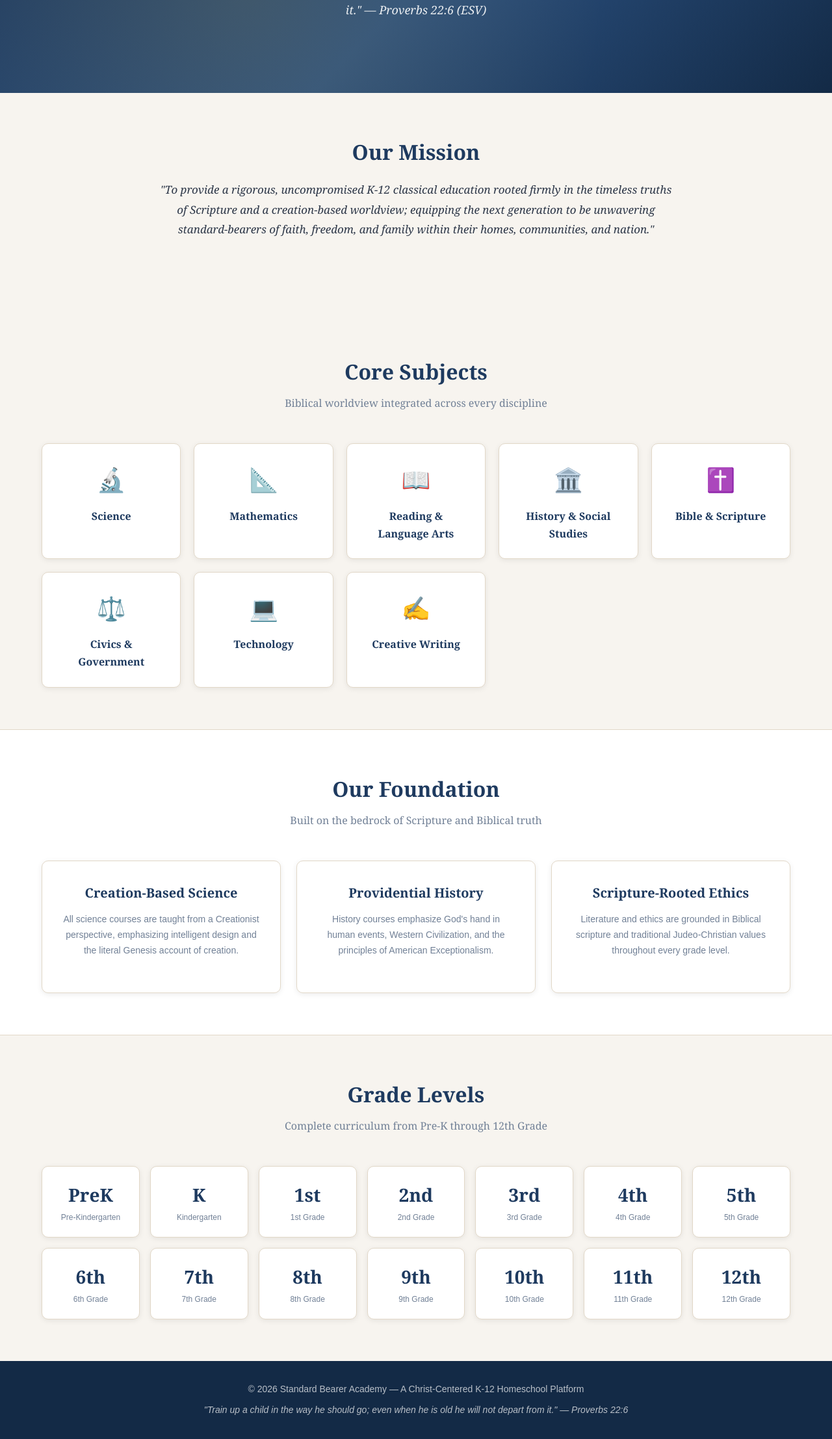
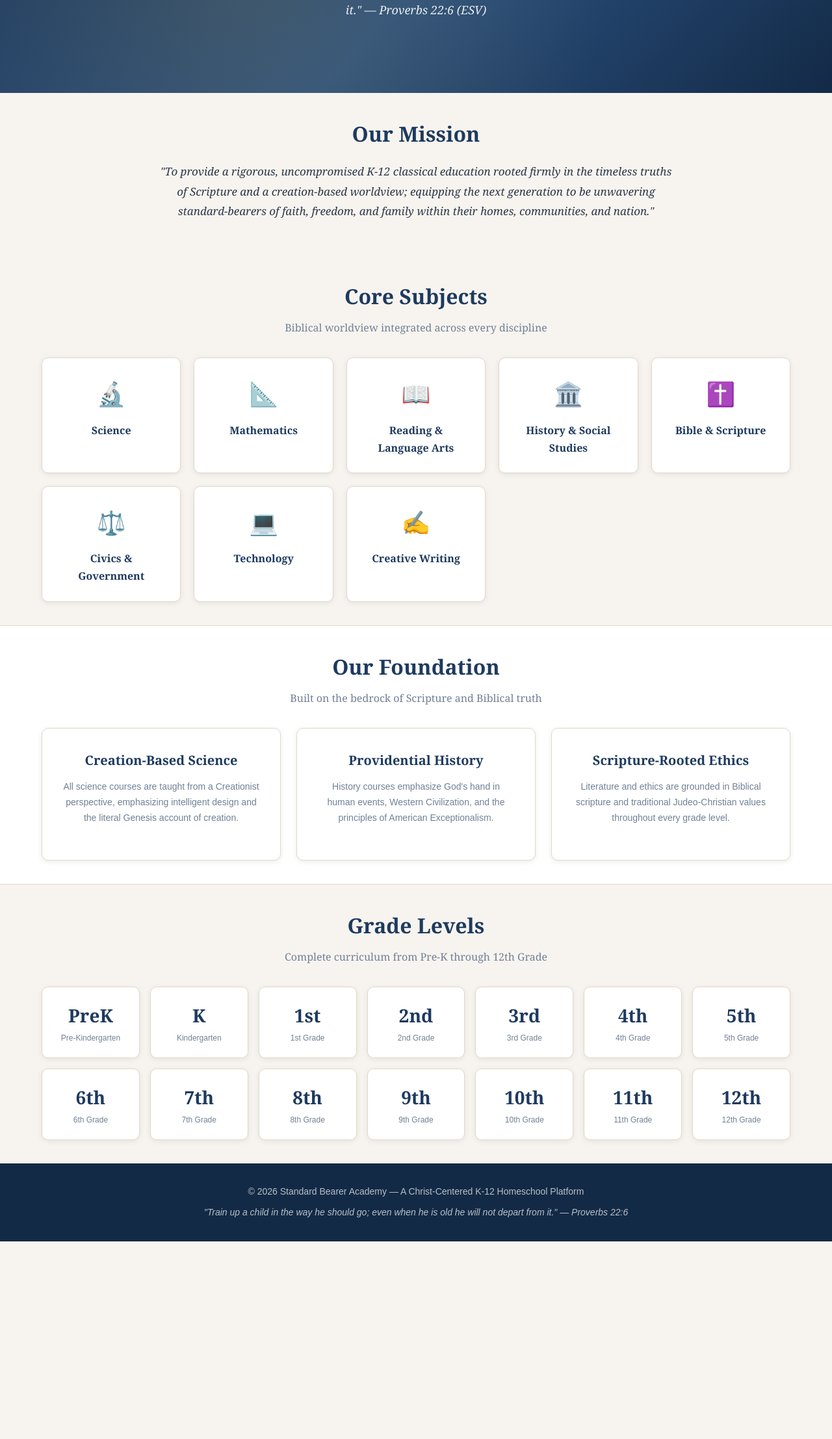
Before and after one commit to wholefoo/standard-bearer-academy, a Flask app: page / in a window 1280 px wide. Shown: the part 265-2479 px from the top of the page at 65% size. After the commit the page ends 2175 px from the top, so only its background shows below. Run offline with Flask 3, Linux system fonts and the light colour scheme.

Commit message:
Tighten vertical spacing between homepage sections
Update CSS styles for .section and .section-title to reduce padding and margin, and adjust margin in index.html for the mission statement section title.

Replit-Commit-Author: Agent
Replit-Commit-Session-Id: cea0a2be-61be-4cb1-9dd5-cbadc510cc15
Replit-Commit-Checkpoint-Type: full_checkpoint
Replit-Commit-Event-Id: 200886bd-868e-407c-9198-1260df8774c4
Replit-Commit-Screenshot-Url: https://storage.googleapis.com/screenshot-production-us-central1/33079b03-fd2e-495e-be56-1d326e56b46a/cea0a2be-61be-4cb1-9dd5-cbadc510cc15/lfYzqgD
Replit-Helium-Checkpoint-Created: true

```diff
--- a/static/css/style.css
+++ b/static/css/style.css
@@ -207,12 +207,12 @@ nav a:hover, nav a.active {
 }
 
 .section {
-    padding: 64px 0;
+    padding: 36px 0;
 }
 
 .section-title {
     text-align: center;
-    margin-bottom: 48px;
+    margin-bottom: 32px;
 }
 
 .section-title h2 {
--- a/templates/index.html
+++ b/templates/index.html
@@ -11,7 +11,7 @@
 
 <section class="section">
     <div class="container">
-        <div class="section-title" style="max-width: 800px; margin: 0 auto 48px;">
+        <div class="section-title" style="max-width: 800px; margin: 0 auto 16px;">
             <h2>Our Mission</h2>
             <p style="font-size: 17px; line-height: 1.8; font-style: italic; color: var(--text); margin-top: 16px;">
                 "To provide a rigorous, uncompromised K-12 classical education rooted firmly in the timeless truths of Scripture and a creation-based worldview; equipping the next generation to be unwavering standard-bearers of faith, freedom, and family within their homes, communities, and nation."
```
